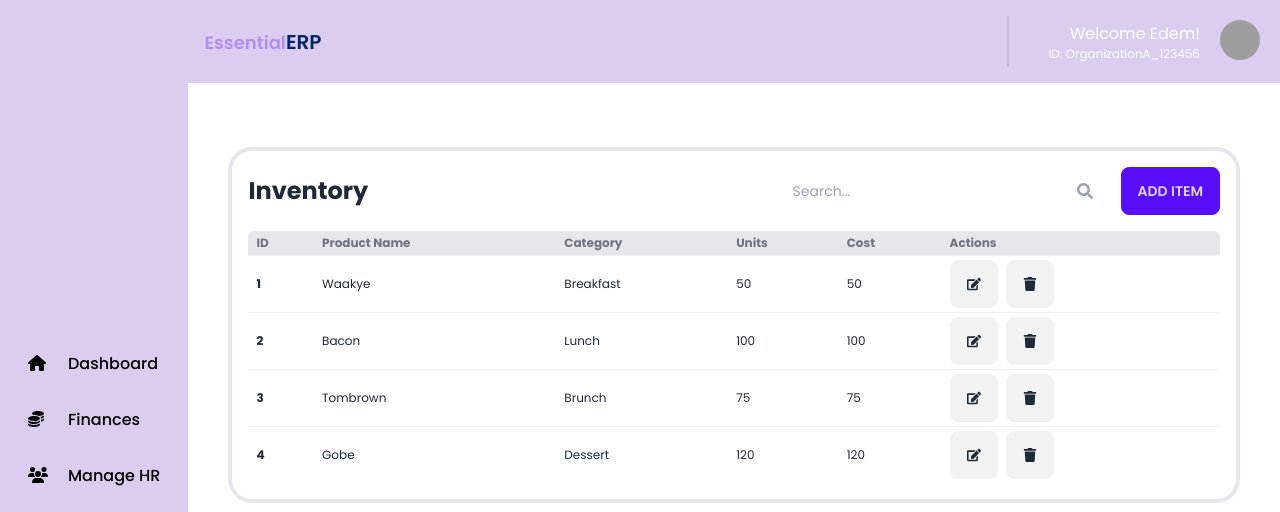
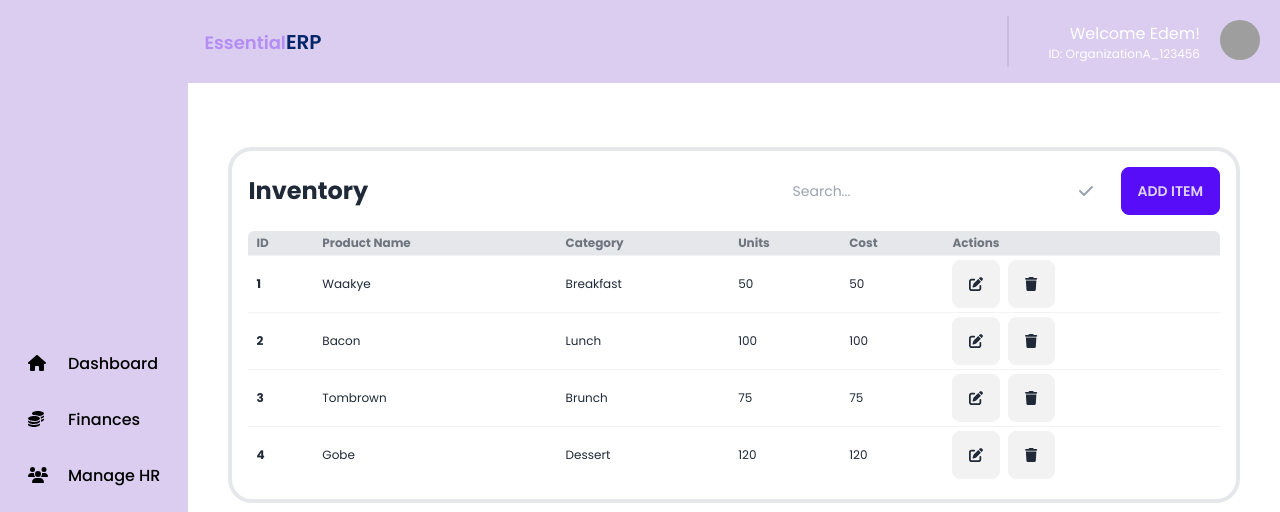
Before and after one commit to Cessation-Code/essentialerp-frontend, a Next.js app: page /dashboard/inventory in a window 1280 px wide. Shown: the top 512 px of the page. Built offline with nearby package versions, Linux system fonts and the light colour scheme; grey boxes are pictures that could not be loaded.

Commit message:
fontawesome update

```diff
--- a/pages/dashboard/inventory/index.js
+++ b/pages/dashboard/inventory/index.js
@@ -1,5 +1,6 @@
 import React, { useState } from "react";
-import { FaTrash, FaCheck, FaSearch, FaEdit } from "react-icons/fa";
+import { FontAwesomeIcon } from '@fortawesome/react-fontawesome';
+import { faCheck, faTrash, faEdit } from '@fortawesome/free-solid-svg-icons';
 import AuthenticatedLayout from "../../../components/layouts/authenticated_layout/authenticated_layout";
 
 const Inventory = () => {
@@ -108,12 +109,13 @@ const Inventory = () => {
                   onChange={handleSearch}
                 />
                 <div className="absolute inset-y-0 right-0 flex items-center pr-3 pointer-events-none">
-                  <FaSearch className="text-gray-400" />
+                <FontAwesomeIcon icon={faCheck}
+ className="text-gray-400" />
                 </div>
               </div>
               {newItem ? (
                 <button className="btn btn-icon" onClick={handleApproveItem}>
-                  <FaCheck />
+                       <FontAwesomeIcon icon={faCheck} />
                 </button>
               ) : (
                 <button className="btn btn-primary" onClick={handleAddItem}>
@@ -203,7 +205,7 @@ const Inventory = () => {
                         className="btn btn-icon"
                         onClick={() => handleApproveEdit(item.id)}
                       >
-                        <FaCheck />
+                       <FontAwesomeIcon icon={faCheck} />
                       </button>
                     ) : (
                       <>
@@ -211,15 +213,14 @@ const Inventory = () => {
                           className="btn btn-icon"
                           onClick={() => handleEditItem(item.id)}
                         >
-                          <FaEdit />
-                        </button>
+ <FontAwesomeIcon icon={faEdit} />                        </button>
                         <span className="mx-1"></span>
                         {/* Add some margin between buttons */}
                         <button
                           className="btn btn-icon"
                           onClick={() => handleRemoveItem(item.id)}
                         >
-                          <FaTrash />
+                           <FontAwesomeIcon icon={faTrash} />
                         </button>
                       </>
                     )}
@@ -281,7 +282,7 @@ const Inventory = () => {
                       className="btn btn-icon"
                       onClick={handleApproveItem}
                     >
-                      <FaCheck />
+                       <FontAwesomeIcon icon={faCheck} />
                     </button>
                   </td>
                 </tr>
```
